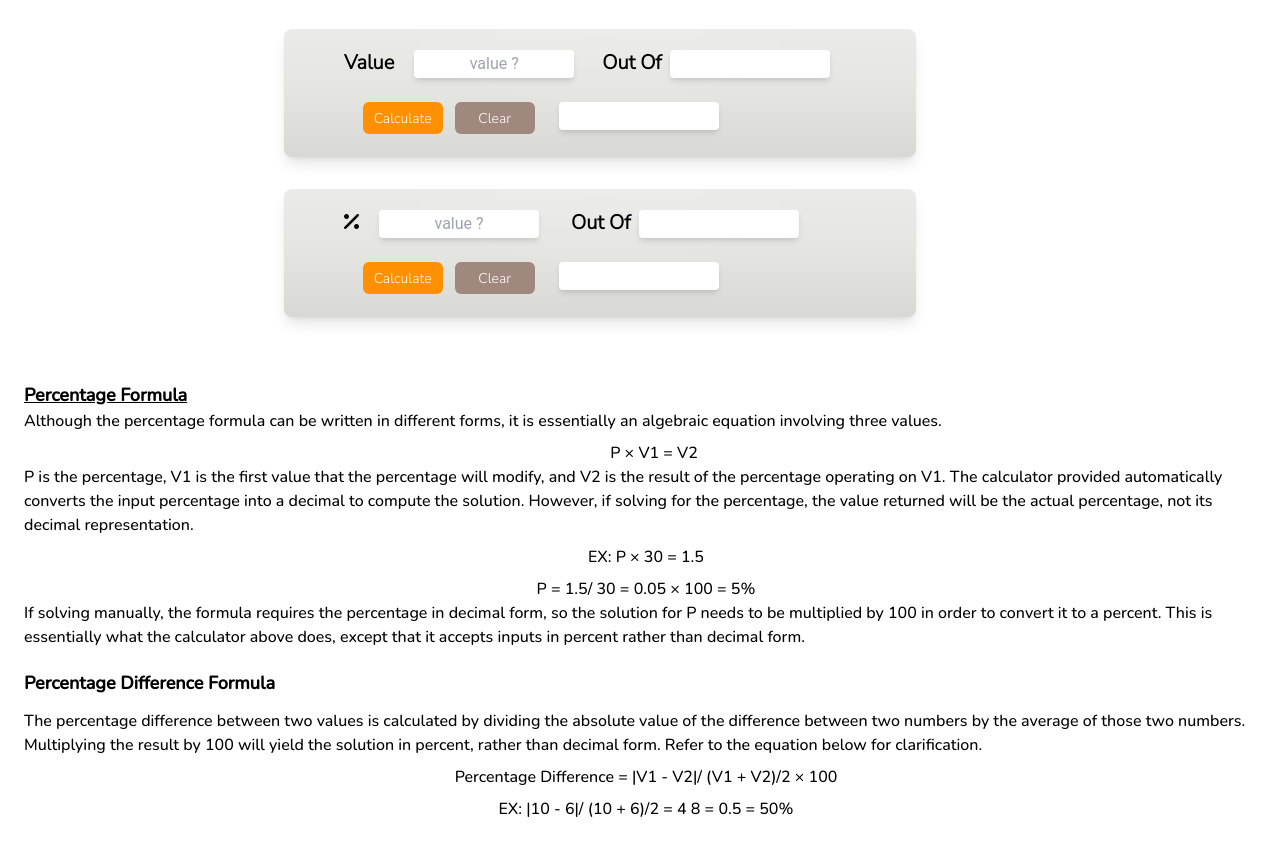
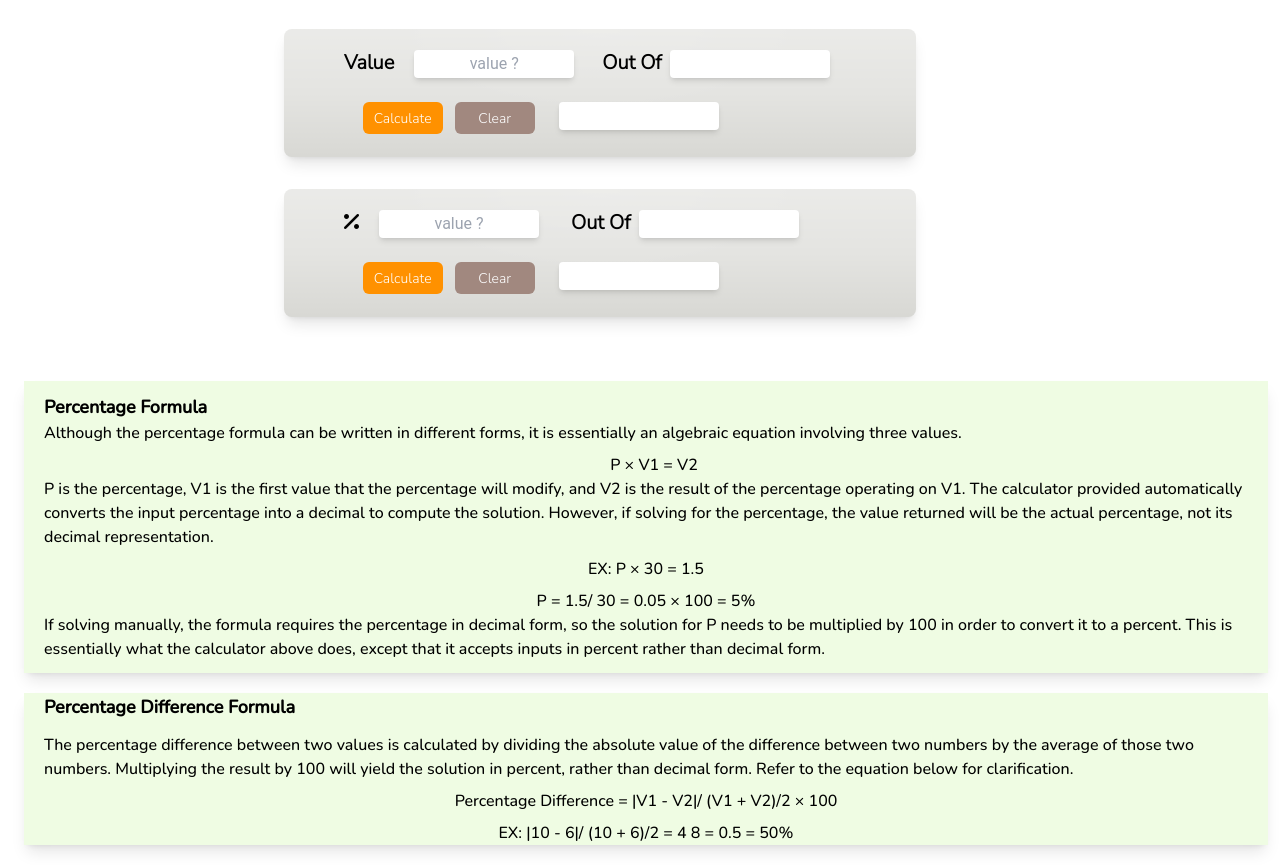
Before and after one commit to FixxooXD/clgproject.github.io, a website: page percentage.html in a window 1280 px wide. Shown: the part 153-1018 px from the top of the page. Drawn offline with nearby package versions, Linux system fonts and the light colour scheme.

Commit message:
added experiments

```diff
--- a/percentage.html
+++ b/percentage.html
@@ -125,6 +125,12 @@
 #_clear{
   background-color:#A1887F;
 }
+.formula{
+  background-color: #EFFCE3;
+}
+.difference{
+  background-color: #EFFCE3;
+}
 
 /* To Remove the  arrowns in input type text */
 /* Chrome, Safari, Edge, Opera */
@@ -205,7 +211,8 @@ input[type=number] {
 
 
  <footer class="mx-3  mt-16 sm:w-w-4/5 sm:ml-6 " id="texts">
-  <span id="texts" class="text-lg font-bold mr-5 underline">Percentage Formula</span>
+  <div class="formula px-5 py-3 mb-3 shadow-lg">
+  <span id="texts" class="text-lg font-bold mr-5 ">Percentage Formula</span>
  <p id="texts" class="" >Although the percentage formula can be written in different forms, it is essentially an algebraic equation involving three values.</p>
      <p id="texts" class="text-center mt-2  ml-4" id="texts">P × V1 = V2</p>
 
@@ -216,8 +223,9 @@ input[type=number] {
   30
   = 0.05 × 100 = 5%</p>
   <p id="texts" class="" id="texts">If solving manually, the formula requires the percentage in decimal form, so the solution for P needs to be multiplied by 100 in order to convert it to a percent. This is essentially what the calculator above does, except that it accepts inputs in percent rather than decimal form.</p>
+</div>
 
-
+<div class="difference px-5 shadow-lg   ">
   <p id="texts" class="mt-5"><span class="font-bold text-lg  mt-5">Percentage Difference Formula</span>
 <p id="texts" class=" mt-3">The percentage difference between two values is calculated by dividing the absolute value of the difference between two numbers by the average of those two numbers. Multiplying the result by 100 will yield the solution in percent, rather than decimal form. Refer to the equation below for clarification.</p>
 
@@ -225,7 +233,7 @@ input[type=number] {
   |V1 - V2|/
 (V1 + V2)/2
 × 100</P>
-<P id="texts"  class="sm:text-center mt-2   mb-10">EX:
+<P id="texts"  class="sm:text-center mt-2   mb-5">EX:
 |10 - 6|/
 (10 + 6)/2
 =
@@ -235,7 +243,7 @@ input[type=number] {
 </P>
 </P>
 
-
+</div>
 
 
   </footer>
```
Also changed, not shown: ageee.html (+5 -2 lines), index.html (+1 -1 lines), scientific.html (+7 -2 lines), tailwind.css.
